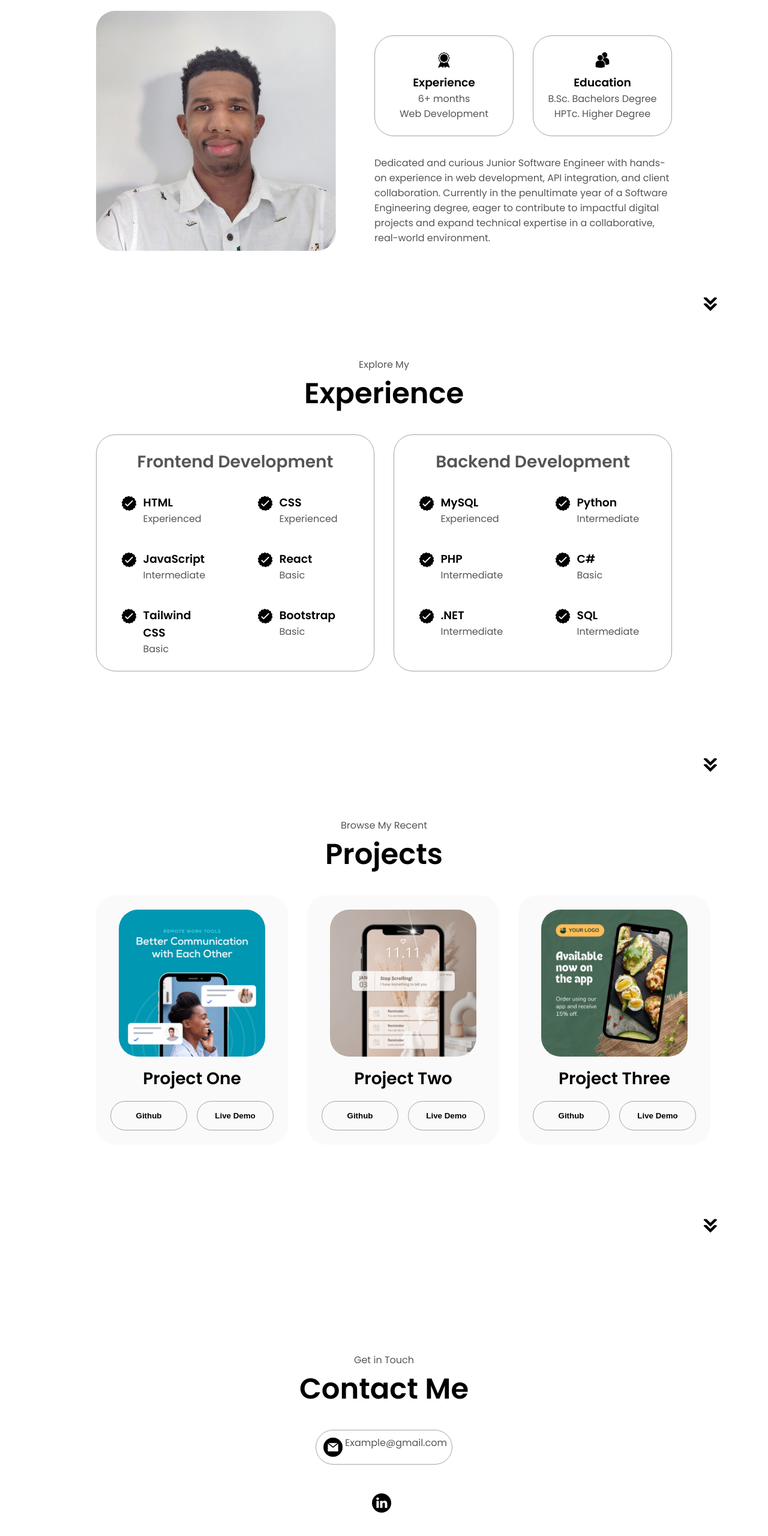
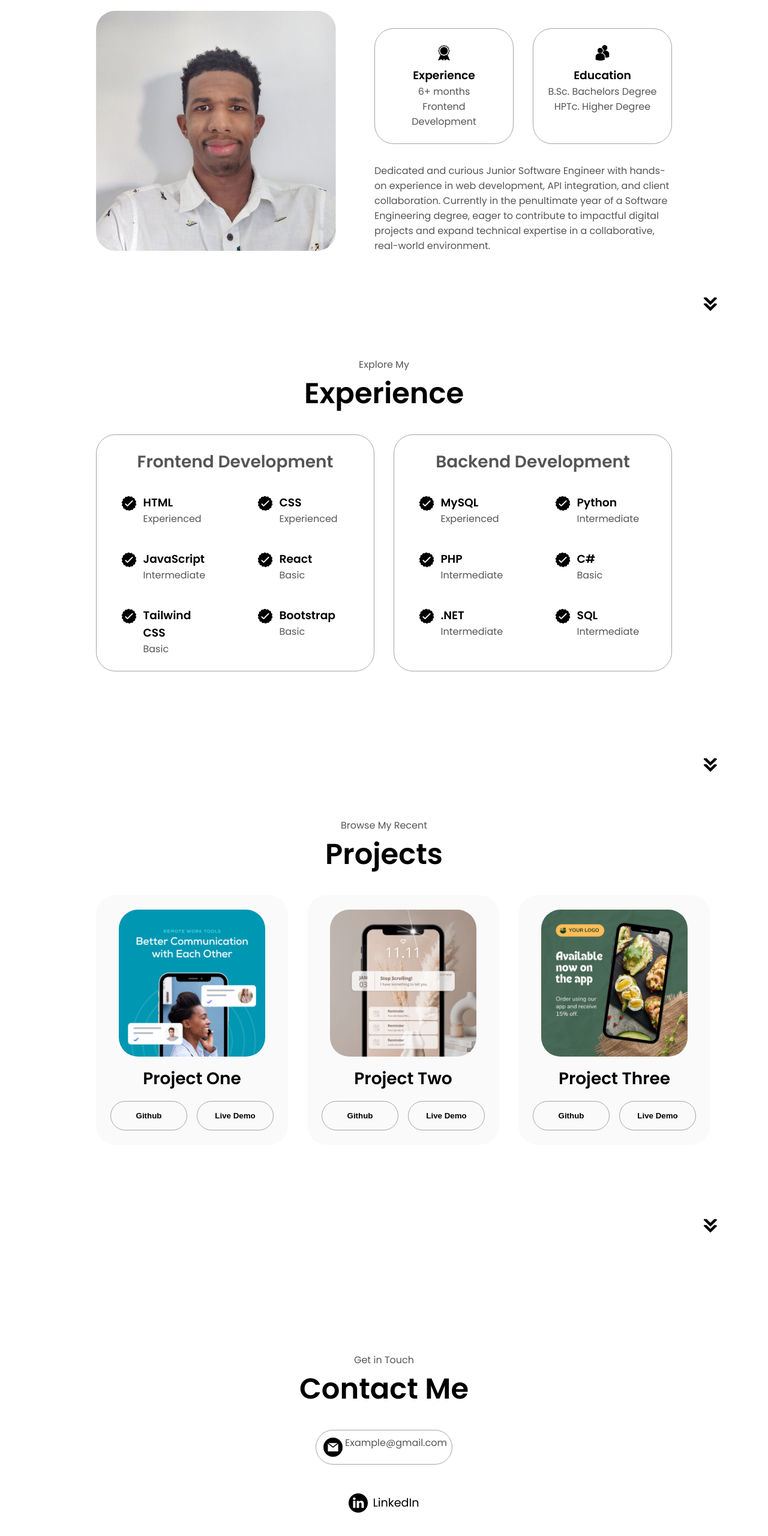
Before and after one commit to Garciiii/my-portfolio, a plain HTML site: page index.html in a window 1280 px wide. Shown: the part 1126-3686 px from the top of the page at 60% size. Drawn offline with Linux system fonts and the light colour scheme.

Commit message:
Adicionar ficheiros do portfólio

```diff
--- a/index.html
+++ b/index.html
@@ -95,7 +95,7 @@
                 class="icon"
               />
               <h3>Experience</h3>
-              <p>6+ months <br />Web Development</p>
+              <p>6+ months <br />Frontend Development</p>
             </div>
             <div class="details-container">
               <img
@@ -389,11 +389,7 @@
         alt="LinkedIn icon"
         class="icon contact-icon"
       />
-        <p>
-    <a href="https://www.linkedin.com/in/h%C3%A9lder-garcia-b13a372ba/" target="_blank" rel="noopener noreferrer">
-
-    </a>
-  </p>
+      <p><a href="https://www.linkedin.com/in/h%C3%A9lder-garcia-b13a372ba/">LinkedIn</a></p>
     </div>
   </div>
 </section>
```
